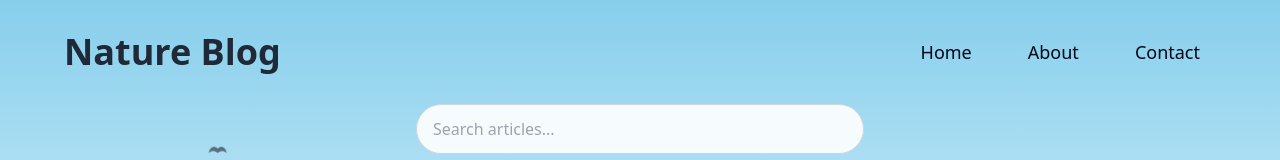
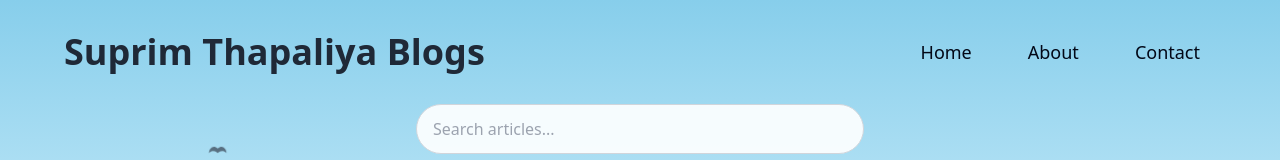
Before and after one commit to suprimthapaliya/blogging_suprim, a React (Vite) app: page / in a window 1280 px wide. Shown: the top 160 px of the page. Built offline with nearby package versions, Linux system fonts and the light colour scheme.

Commit message:
Visual edit in Lovable
Edited UI in Lovable

```diff
--- a/src/components/BlogHeader.tsx
+++ b/src/components/BlogHeader.tsx
@@ -1,13 +1,10 @@
-
 import React from 'react';
 import { Button } from '@/components/ui/button';
-
 const BlogHeader = () => {
-  return (
-    <header className="relative py-8 px-6">
+  return <header className="relative py-8 px-6">
       <div className="max-w-6xl mx-auto">
         <div className="flex items-center justify-between mb-8">
-          <h1 className="text-4xl font-bold text-gray-800">Nature Blog</h1>
+          <h1 className="text-4xl font-bold text-gray-800">Suprim Thapaliya Blogs</h1>
           <nav className="flex gap-6">
             <Button variant="ghost" className="text-lg">Home</Button>
             <Button variant="ghost" className="text-lg">About</Button>
@@ -18,16 +15,10 @@ const BlogHeader = () => {
         {/* Search bar */}
         <div className="flex justify-center">
           <div className="relative w-full max-w-md">
-            <input
-              type="text"
-              placeholder="Search articles..."
-              className="w-full px-4 py-3 rounded-full border border-gray-300 focus:outline-none focus:ring-2 focus:ring-blue-500 bg-white/90"
-            />
+            <input type="text" placeholder="Search articles..." className="w-full px-4 py-3 rounded-full border border-gray-300 focus:outline-none focus:ring-2 focus:ring-blue-500 bg-white/90" />
           </div>
         </div>
       </div>
-    </header>
-  );
+    </header>;
 };
-
 export default BlogHeader;
```
